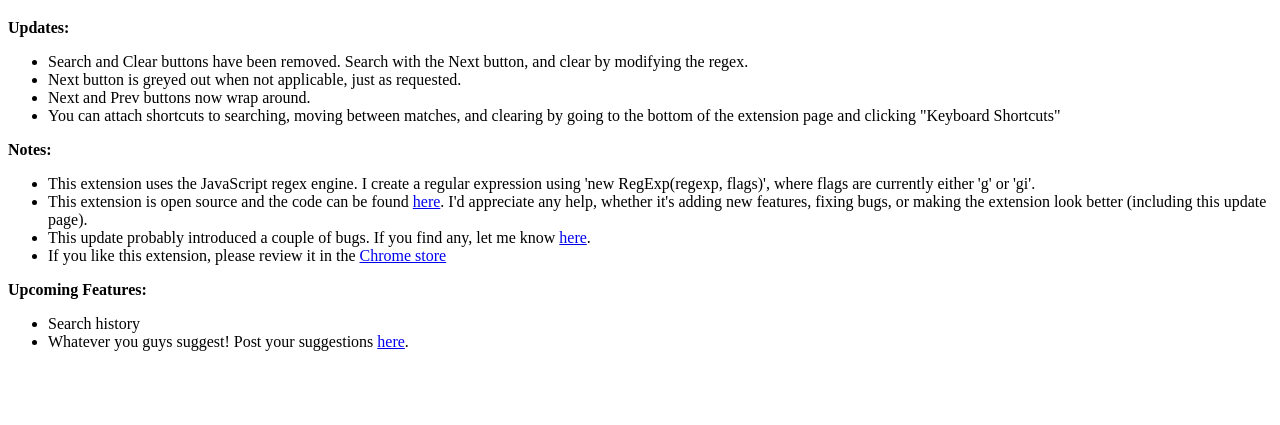
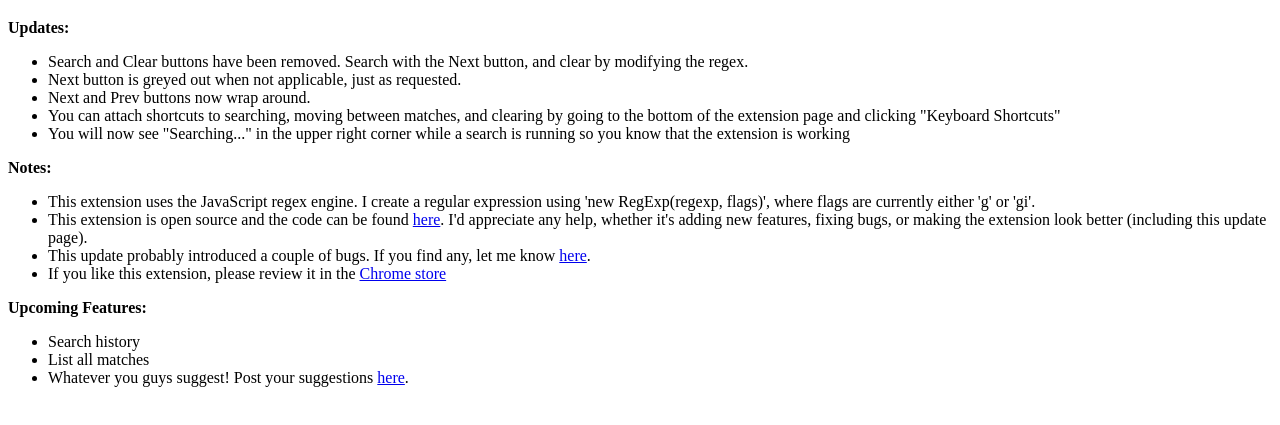
Before and after one commit to gsingh93/regex-search, a browser extension: page update.html in a window 1280 px wide. Shown: the part 61-486 px from the top of the page. Drawn offline with Linux system fonts and the light colour scheme.

Commit message:
Added feature to update.html

```diff
--- a/update.html
+++ b/update.html
@@ -11,6 +11,7 @@
         <li>Next button is greyed out when not applicable, just as requested.</li>
         <li>Next and Prev buttons now wrap around.</li>
         <li>You can attach shortcuts to searching, moving between matches, and clearing by going to the bottom of the extension page and clicking "Keyboard Shortcuts"</li>
+        <li>You will now see "Searching..." in the upper right corner while a search is running so you know that the extension is working</li>
     </ul>
     <b>Notes:</b>
     <ul>
@@ -22,6 +23,7 @@
     <b>Upcoming Features:</b>
     <ul>
         <li>Search history</li>
+        <li>List all matches</li>
         <li>Whatever you guys suggest! Post your suggestions <a href="https://github.com/gsingh93/regex-search/issues">here</a>.
     </ul>
   </body>
```
